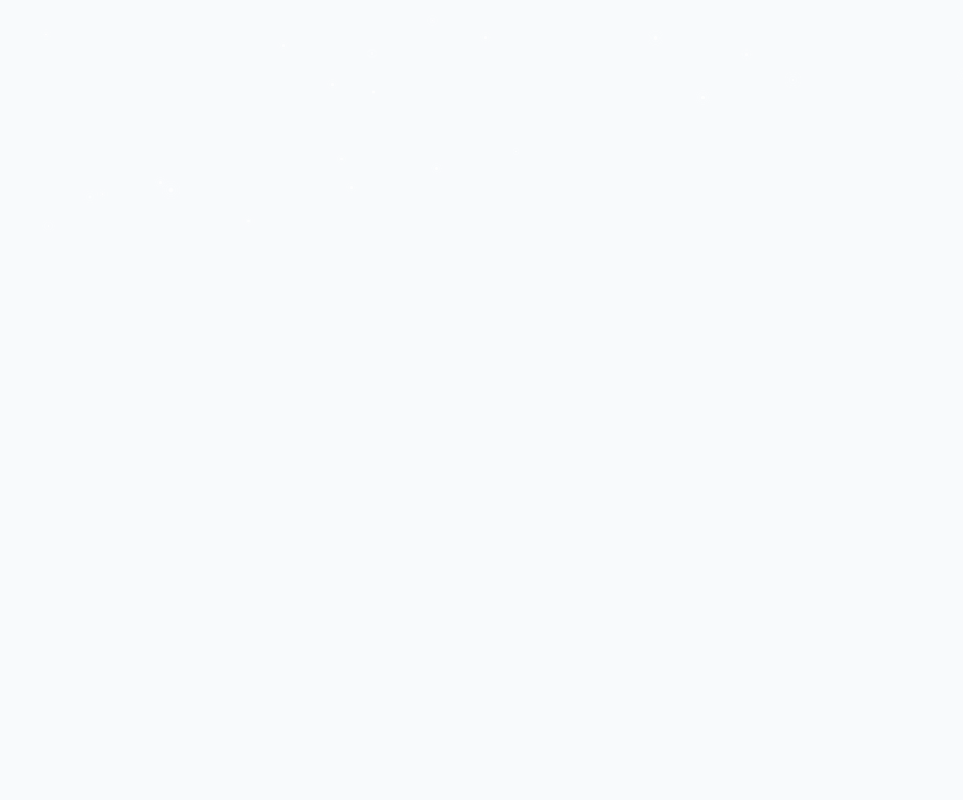
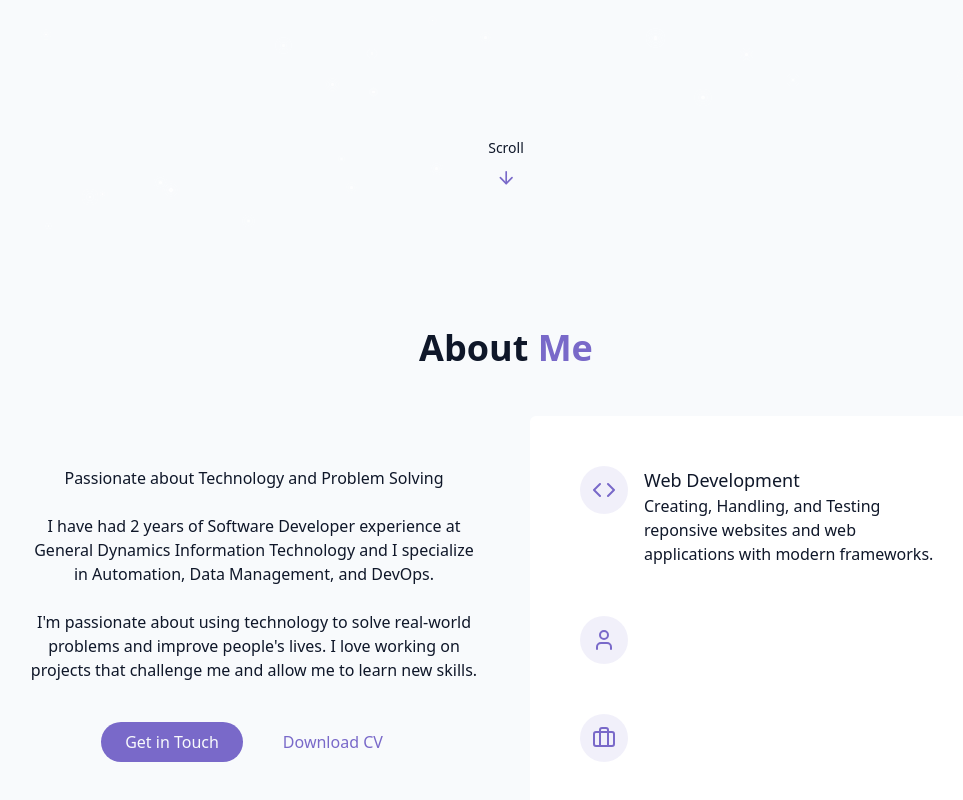
Before and after one commit to RayCostello/portfolio, a React (Vite) app: page / in a window 1280 px wide. Shown: the part 568-1368 px from the top of the page, without its empty margins (134-1097 px from the left). Before the commit the page ends 800 px from the top, so only its background shows below. Built offline with nearby package versions, Linux system fonts and the light colour scheme.

Commit message:
Added first of the botto m right icons with bullet points.

```diff
--- /dev/null
+++ b/src/components/AboutSection.jsx
@@ -0,0 +1,69 @@
+import { Code, User, Briefcase } from "lucide-react";
+export const AboutSection = () => {
+    return ( <section id="about" className="py-24 px-4 relative">
+        {" "}
+        <div className="container mx-autoo max-w-5xl">
+            <h2 className="text-3xl md:text-4xl font-bold mb-12 text-center">
+                About <span className="text-primary"> Me</span>
+            </h2>
+            <div className="grid grid-cols-1 md:grid-cols-2 gap-12 items-center">
+                <div className="space-y-6">
+                    <h3>Passionate about Technology and Problem Solving</h3>
+                    <p className="text-muted-foreground">
+                        I have had 2 years of Software Developer experience at
+                        General Dynamics Information Technology and I specialize in Automation, Data Management, and DevOps.
+                    </p>
+                    <p className="text-muted-foreground">
+                        I'm passionate about using technology to solve real-world problems and
+                        improve people's lives. I love working on projects that challenge me
+                        and allow me to learn new skills.
+                    </p>
+
+                    <div className="flex flex-col sm:flex-row gap-4 pt-4 justify-center">
+                        <a href="#contact" className="cosmic-button">
+                            Get in Touch
+                        </a>
+                        {/* href should have link to CV */}
+                        <a href="" className="px-6 py-2 rounded-full border-primary text-primary hover:bg-primary/10 transition-colors duration-300">
+                            Download CV
+                        </a>
+                    </div>
+                </div>
+                <div className="grid grid-cols-1 gap-6">
+                    <div className="gradient-border p-6 card-hover">
+                    <div className="gradient-border p-6 card-hover">
+                        <div className="flex items-start gap-4">
+                            <div className="p-3 rounded-full bg-primary/10">
+                                <Code className="h-6 w-6 text-primary" />
+                            </div>
+                            <div className="text-left">
+                                <h4 className="text-semi-bold text-lg"> Web Development</h4>
+                                <p className="tezt-muted-foreground">
+                                    Creating, Handling, and Testing reponsive
+                                    websites and web applications with modern frameworks.
+                                </p>
+                            </div>
+                        </div>
+                    </div>
+                    <div className="gradient-border p-6 card-hover">
+                    <div className="flex items-start gap-4">
+                            <div className="p-3 rounded-full bg-primary/10">
+                                <User className="h-6 w-6 text-primary" />
+                            </div>
+                        </div>
+                    </div>
+                    <div className="gradient-border p-6 card-hover">
+                    <div className="flex items-start gap-4">
+                            <div className="p-3 rounded-full bg-primary/10">
+                                <Briefcase className="h-6 w-6 text-primary" />
+                            </div>
+                        </div>
+                    </div>
+                    </div>
+                </div>
+
+            </div>
+        </div>
+    </section>
+    );
+};
--- a/src/components/HeroSection.jsx
+++ b/src/components/HeroSection.jsx
@@ -1,3 +1,5 @@
+import { ArrowDown } from "lucide-react";
+
 export const HeroSection = () => {
     return (
     <section id="hero" className="relative min-h-screen flex flex-col items-center justify-center px-4">
@@ -17,7 +19,19 @@ export const HeroSection = () => {
                 Strong background in Agile methodologies, DevOps (Docker, Git) and full-stack development.
                 I’m passionate about mission critical systems, defense technology, and collaborative problem solving.
                 </p>
+                <div className="pt-4 opacity-0 animate-fade-in-delay-4">
+                    <a href="#projects" className="cosmic-button">
+                        View My Work
+                    </a>
+                </div>
             </div>
+        </div>
+
+        <div className="absolute bottom-8 left-1/2 transofrm -translate-x-1/2 flex flex-col items-center animate-bounce">
+            <span className="text-sm text-muted-foreground mb-2">
+                Scroll
+            </span>
+            <ArrowDown className="h-t w-5 text-primary" />
         </div>
     </section>
     );
--- a/src/pages/Home.jsx
+++ b/src/pages/Home.jsx
@@ -2,6 +2,8 @@ import { Navbar } from "../components/Navbar";
 import { ThemeToggle } from "../components/ThemeToggle";
 import { StarBackground } from "@/components/StarBackground";
 import { HeroSection } from "../components/HeroSection";
+import { AboutSection } from "../components/AboutSection";
+
 
 
 export const Home = () => {
@@ -17,6 +19,7 @@ export const Home = () => {
         {/* Main Content */}
         <main>
             <HeroSection />
+            <AboutSection />
         </main>
         {/* Footer */}
 
```
